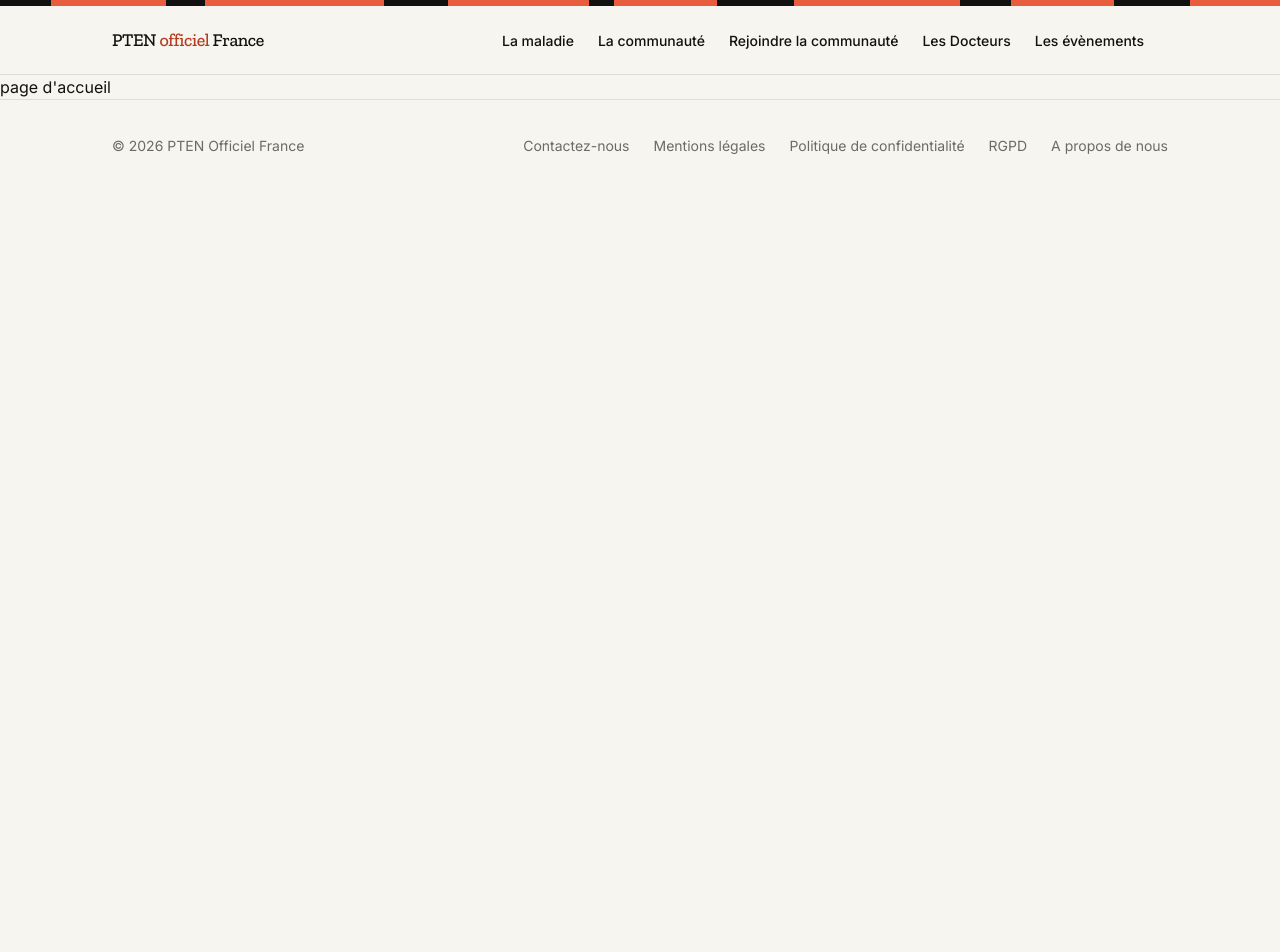
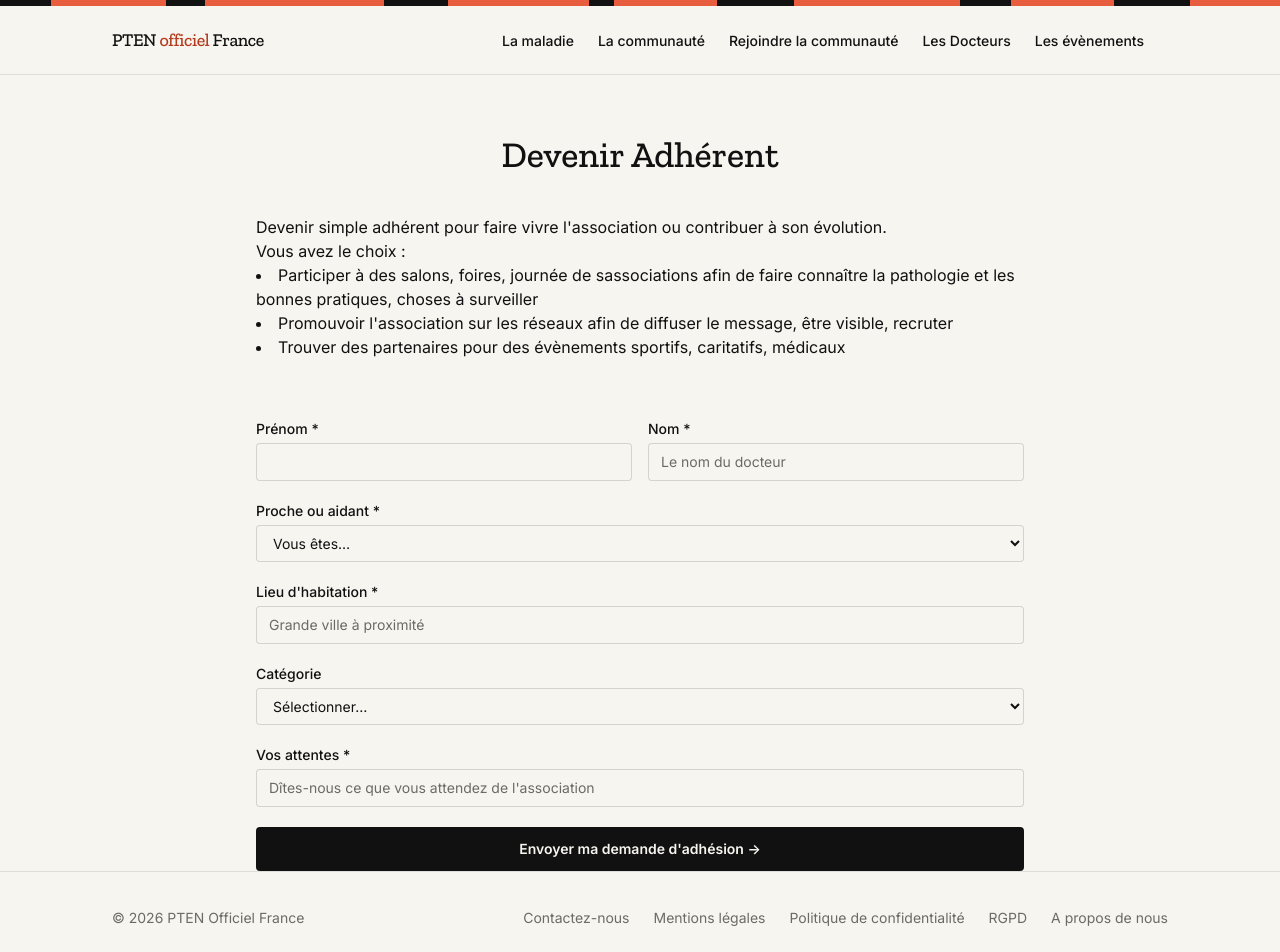
Before and after one commit to rchouhani/ptenofficielfrance, a Next.js app: page / in a window 1280 px wide. Shown: the top 952 px of the page. Before the commit the page ends 800 px from the top, so only its background shows below. Built offline with nearby package versions, Linux system fonts and the light colour scheme.

Commit message:
add: implement membership form with email submission and validation

```diff
--- /dev/null
+++ b/app/api/membershipForm/route.tsx
@@ -0,0 +1,37 @@
+import { Resend } from 'resend';
+
+const resend = new Resend(process.env.RESEND_NEW_DOCTOR);
+
+export async function POST (req: Request) {
+    try {
+   const { userFirstname, userLastname, whoAmI, whoAmIOther, cityLocation, category, expectations } = await req.json();
+
+   if (
+    !userFirstname ||
+    !userLastname ||
+    !whoAmI ||
+    !whoAmIOther ||
+    !cityLocation) {
+    return Response.json({ error: `il manque l'un de ces champs le ${userFirstname}, le ${userLastname}, la ${whoAmI} ou la ${cityLocation} de consultation `}, { status: 400 })
+   }
+
+   await resend.emails.send({
+    from: 'test <onboarding@resend.dev>',
+    to: 'rchouhani@me.com',
+    subject: `Demande d'adhésion de ${userFirstname} ${userLastname}`,
+    text: `
+    Prenom: ${userFirstname}
+    Nom: ${userLastname}
+    Je suis : ${whoAmI} ou ${whoAmIOther}
+    J'habite à côté de  : ${cityLocation}
+    Je suis ${category}
+    Voici ce que j'attends de l'association : ${expectations}
+    `.trim(),
+   })
+
+   return Response.json({ ok: true})
+   } catch (error) {
+    console.error('Erreur envoie email: ', error)
+    return Response.json({ error: 'Erreur serveur' }, { status: 500 })
+   }
+};
--- /dev/null
+++ b/app/component/MembershipForm.tsx
@@ -0,0 +1,240 @@
+"use client";
+
+import { useId, useState } from "react";
+
+type FormState = {
+  userFirstname: string;
+  userLastname: string;
+  whoAmI: string;
+  whoAmIOther: string;
+  cityLocation: string;
+  category: string;
+  expectations: string;
+};
+
+const initialFormState: FormState = {
+  userFirstname: "",
+  userLastname: "",
+  whoAmI: "",
+  whoAmIOther: "",
+  cityLocation: "",
+  category: "",
+  expectations: "",
+};
+
+export default function MembershipForm() {
+  const [form, setForm] = useState<FormState>(initialFormState);
+  const [error, setError] = useState("");
+  const [sent, setSent] = useState(false);
+  const [loading, setLoading] = useState(false);
+
+  const formId = useId();
+  const fieldId = (name: string) => `${formId}-${name}`;
+
+  const inputClassName =
+    "w-full rounded border border-ink/15 bg-paper px-3 py-2 text-sm text-ink placeholder:text-muted focus:border-accent focus:outline-none";
+  const labelClassName = "mb-1 block text-sm font-medium text-ink";
+
+  function updateField<K extends keyof FormState>(field: K) {
+    return (event: React.ChangeEvent<HTMLInputElement | HTMLTextAreaElement | HTMLSelectElement>) => {
+      setForm((prev) => ({ ...prev, [field]: event.target.value }));
+    };
+  }
+
+  function handleWhoAmIChange(event: React.ChangeEvent<HTMLSelectElement>) {
+    const value = event.target.value;
+    setForm((prev) => ({
+        ...prev,
+        whoAmI: value,
+        whoAmIOther: value === "other" ? prev.whoAmIOther : "",
+    }));
+  }
+
+  return (
+     <>
+<div className="mx-auto flex w-full max-w-3xl flex-col gap-5">
+  <h1 className="text-center text-4xl mt-15">Devenir Adhérent</h1>
+    <span className="mb-15 mt-5">
+      <p>Devenir simple adhérent pour faire vivre l'association ou contribuer à son évolution.</p>
+      <span>Vous avez le choix :
+        <li>Participer à des salons, foires, journée de sassociations afin de faire connaître la pathologie et les bonnes pratiques, choses à surveiller</li>
+        <li>Promouvoir l'association sur les réseaux afin de diffuser le message, être visible, recruter</li>
+        <li>Trouver des partenaires pour des évènements sportifs, caritatifs, médicaux</li>
+      </span>
+    </span>
+</div>
+    <form
+      className="mx-auto flex w-full max-w-3xl flex-col gap-5"
+      onSubmit={async (event) => {
+        event.preventDefault();
+        if (
+            !form.userFirstname ||
+            !form.userLastname ||
+            !form.whoAmI ||
+            (form.whoAmI === "other" && !form.whoAmIOther) ||
+            !form.cityLocation ||
+            !form.category ||
+            !form.expectations) {
+          setError("Veuillez remplir tous les champs");
+          return;
+        }
+        setError("");
+        setSent(false);
+        setLoading(true);
+        try {
+          const res = await fetch("/api/membershipForm", {
+            method: "POST",
+            headers: { "content-type": "application/json" },
+            body: JSON.stringify(form),
+          });
+          if (!res.ok) throw new Error();
+          setSent(true);
+          setForm(initialFormState);
+        } catch {
+          setError("Une erreur est survenue. Veuillez réessayer ou nous appeler directement.");
+        } finally {
+          setLoading(false);
+        }
+      }}
+    >
+      <div className="grid gap-4 sm:grid-cols-2">
+        <div>
+          <label htmlFor={fieldId("doctor-firstname")} className={labelClassName}>
+            Prénom <span aria-hidden="true">*</span>
+          </label>
+          <input
+            id={fieldId("doctor-firstname")}
+            className={inputClassName}
+            type="text"
+            value={form.userFirstname}
+            onChange={updateField("userFirstname")}
+            required
+            aria-required="true"
+          />
+        </div>
+        <div>
+          <label htmlFor={fieldId("doctor-lastname")} className={labelClassName}>
+            Nom <span aria-hidden="true">*</span>
+          </label>
+          <input
+            id={fieldId("doctor-lastname")}
+            className={inputClassName}
+            type="text"
+            placeholder="Le nom du docteur"
+            value={form.userLastname}
+            onChange={updateField("userLastname")}
+            required
+            aria-required="true"
+          />
+        </div>
+      </div>
+
+      <div>
+        <label htmlFor={fieldId("whoAmI")} className={labelClassName}>
+          Proche ou aidant <span aria-hidden="true">*</span>
+        </label>
+        <select
+          id={fieldId("whoAmI")}
+          className={inputClassName}
+          value={form.whoAmI}
+          onChange={handleWhoAmIChange}
+        >
+          <option value="">Vous êtes…</option>
+          <option value="patient">Le patient</option>
+          <option value="father">Le père</option>
+          <option value="mother">La mère</option>
+          <option value="other">Autres</option>
+        </select>
+
+        {form.whoAmI === "other" && (
+            <div className="mt-3">
+                <label htmlFor={fieldId("whoAmI-other")} className={labelClassName}>
+                    Précisez <span aria-hidden="true">*</span>
+                </label>
+                <input
+                    id={fieldId("whoAmI-other")}
+                    className={inputClassName}
+                    type="text"
+                    placeholder="Ex. : ami proche, conjoint-e, frère ou sœur…"
+                    value={form.whoAmIOther}
+                    onChange={updateField("whoAmIOther")}
+                    required
+                    aria-required="true"
+                />
+            </div>
+        )}
+      </div>
+
+      <div>
+        <label htmlFor={fieldId("ville")} className={labelClassName}>
+          Lieu d'habitation <span aria-hidden="true">*</span>
+        </label>
+        <input
+          id={fieldId("ville")}
+          className={inputClassName}
+          type="text"
+          placeholder="Grande ville à proximité"
+          value={form.cityLocation}
+          onChange={updateField("cityLocation")}
+          required
+          aria-required="true"
+        />
+      </div>
+
+      <div>
+        <label htmlFor={fieldId("category")} className={labelClassName}>
+          Catégorie
+        </label>
+        <select
+          id={fieldId("category")}
+          className={inputClassName}
+          value={form.category}
+          onChange={updateField("category")}
+        >
+          <option value="">Sélectionner…</option>
+          <option value="child">Enfant</option>
+          <option value="teenager">Adolescent-e</option>
+          <option value="adult">Adulte</option>
+        </select>
+      </div>
+      <div>
+        <label htmlFor={fieldId("expectations")} className={labelClassName}>
+          Vos attentes <span aria-hidden="true">*</span>
+        </label>
+         <input
+          id={fieldId("expectations")}
+          className={inputClassName}
+          type="text"
+          placeholder="Dîtes-nous ce que vous attendez de l'association"
+          value={form.expectations}
+          onChange={updateField("expectations")}
+          required
+          aria-required="true"
+        />
+      </div>
+
+      {error && (
+        <p role="alert" className="text-center text-sm text-red-600">
+          {error}
+        </p>
+      )}
+
+      <button
+        type="submit"
+        disabled={loading}
+        className="rounded-sm bg-ink px-4 py-3 text-sm font-semibold text-paper transition-colors hover:bg-accent disabled:cursor-not-allowed disabled:opacity-60"
+      >
+        {loading ? "Demande d'adhésion en cours..." : "Envoyer ma demande d'adhésion →"}
+      </button>
+
+      {sent && (
+        <p role="status" className="text-center text-sm text-green-600">
+          <span aria-hidden="true">✅</span> <strong>Message envoyé !</strong>
+          <br />
+         Vous serez informés par mail de l'accord de votre adhésion dans les 72h.
+        </p>
+      )}
+    </form>
+    </>
+  );
+}
--- a/app/page.tsx
+++ b/app/page.tsx
@@ -1,5 +1,7 @@
+import MembershipForm from "./component/MembershipForm";
+
 export default function Home() {
   return (
-<><p>page d'accueil</p></>
+    <MembershipForm />
   );
 }
```
